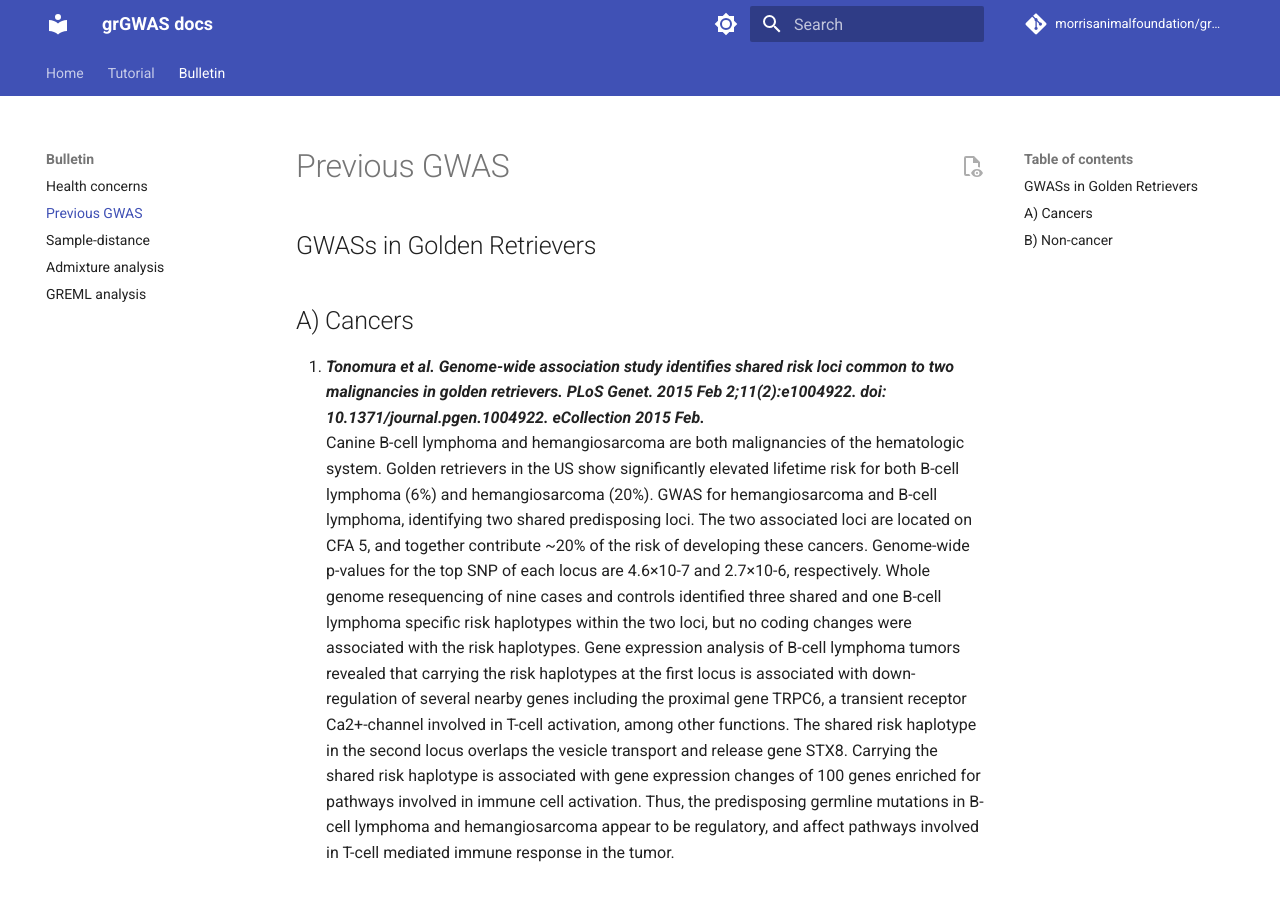
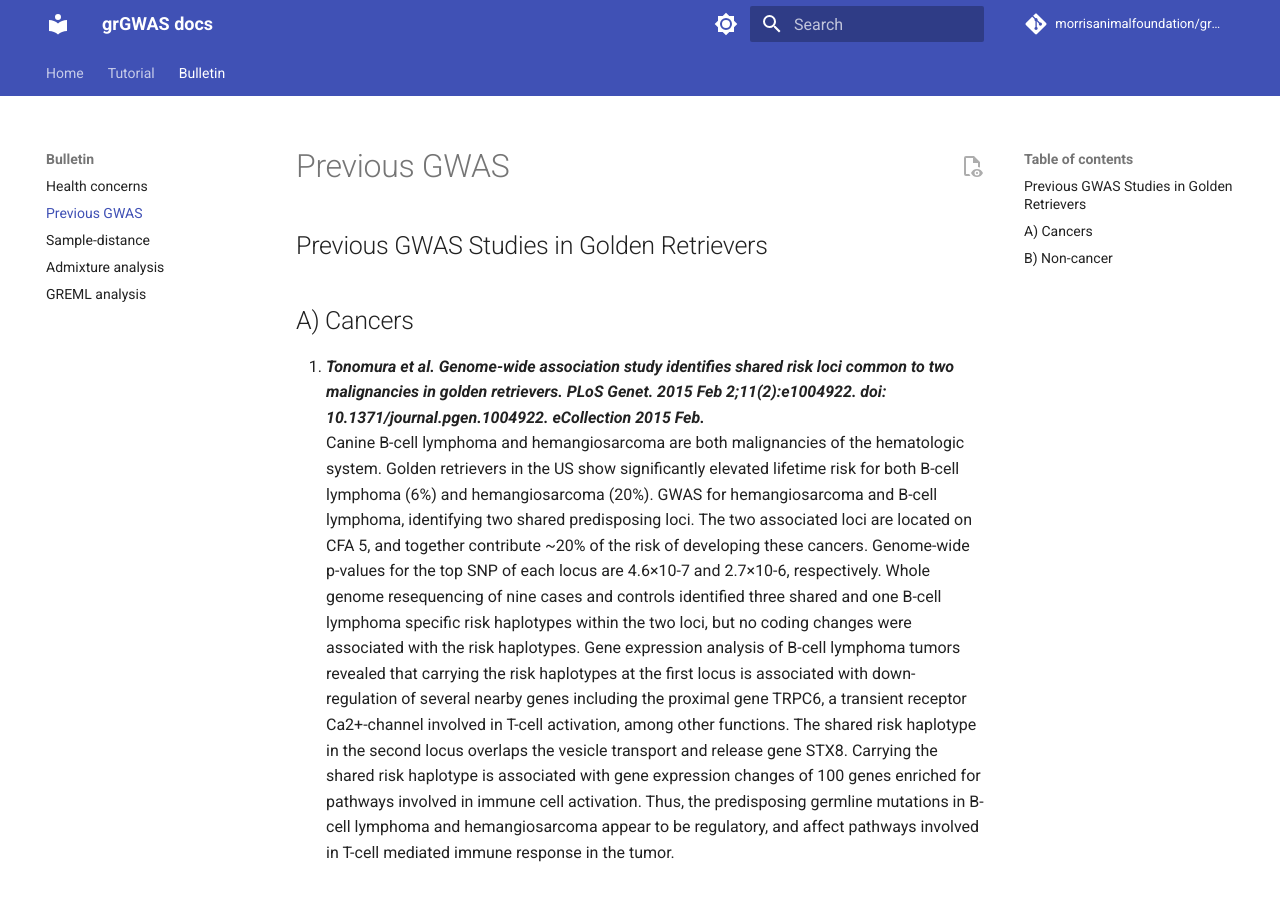
Before and after one commit to morrisanimalfoundation/grGWAS, an MkDocs documentation site: the page built from docs/ext_docs/gwas_studies.md, in a window 1280 px wide and 900 px high. Built offline with MkDocs 1.6.1 and Material for MkDocs 9.7.7, drawn with Linux system fonts in a browser that asks for light colours; comment, search, counter and statistics services are not loaded.

Commit message:
Update gwas_studies.md
Marcomm edits

```diff
--- a/docs/ext_docs/gwas_studies.md
+++ b/docs/ext_docs/gwas_studies.md
@@ -1,4 +1,4 @@
-## GWASs in Golden Retrievers
+## Previous GWAS Studies in Golden Retrievers
 
 
 ## A) Cancers
```
